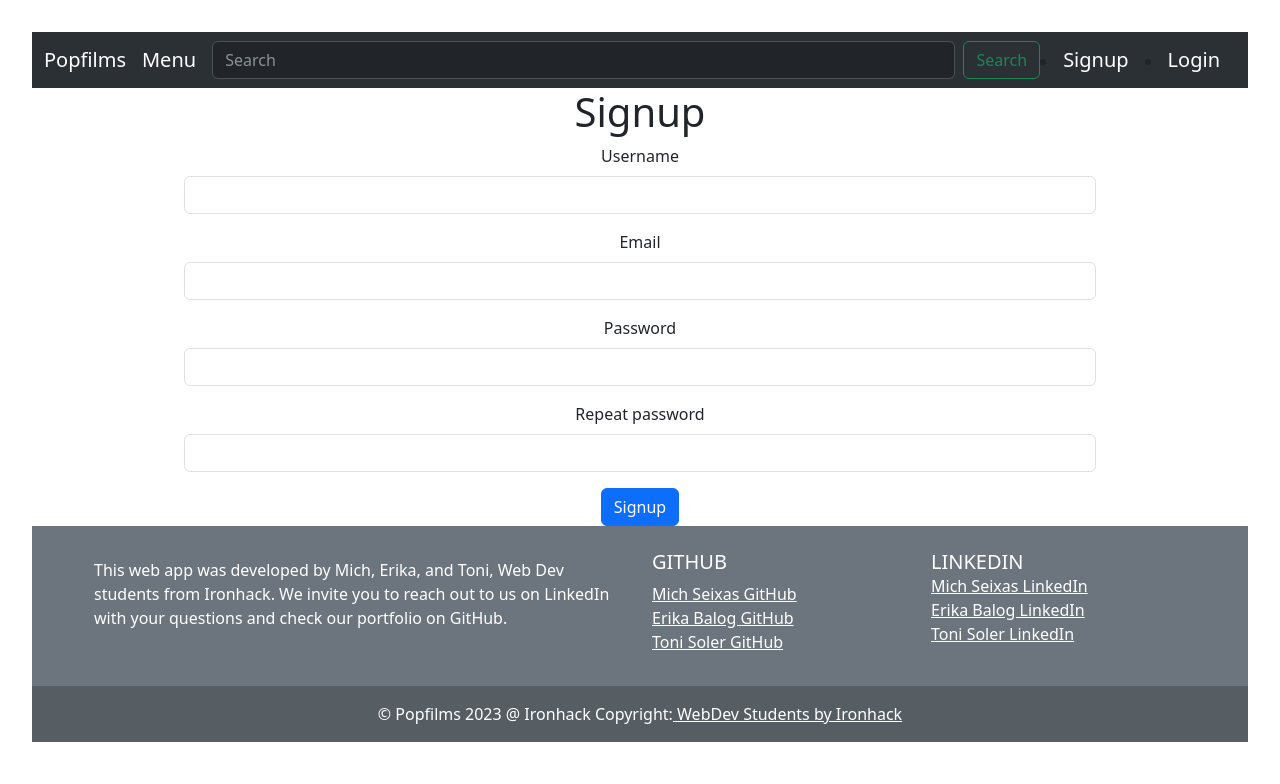
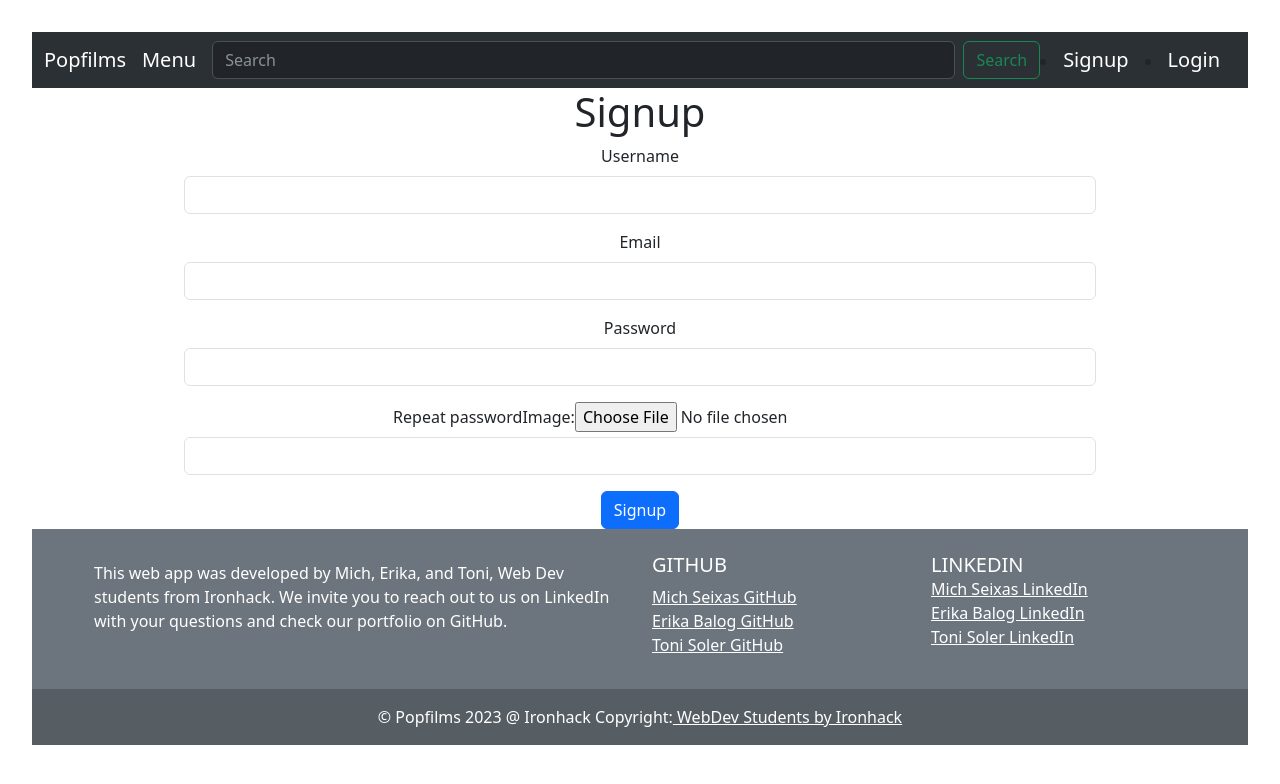
Before and after one commit to michseixas/popfilms-client, a React (Vite) app: page /signup in a window 1280 px wide. Shown: the top 784 px of the page. Built offline with nearby package versions, Linux system fonts and the light colour scheme.

Commit message:
implementation of cloudinary in client dev cloudinary branch

```diff
--- a/src/pages/SignupPage.jsx
+++ b/src/pages/SignupPage.jsx
@@ -5,21 +5,51 @@ import { Navigate, useNavigate } from "react-router-dom";
 import { authContext } from "../contexts/auth.context";
 import { signup } from "../services/auth.service";
 
-let baseUrl = "http://localhost:5005/auth";
+
+
 
 function SignupPage() {
+  let baseUrl = "http://localhost:5005/auth";
+
   const [username, setUsername] = useState("");
   const [email, setEmail] = useState("");
   const [password, setPassword] = useState("");
   const [passwordRepeat, setPasswordRepeat] = useState("");
   const [error, setError] = useState("");
+  const [imageUrl, setImageUrl] = useState("");
+  const [loadingImage, setLoadingImage] = useState(false);
+
 
   const navigate = useNavigate();
 
   const { isLoggedIn, loading, signupIsOk } = useContext(authContext);
 
+  const handleFileUpload = (e) => {
+    // console.log("The file to be uploaded is: ", e.target.files[0]);
+    setLoadingImage (true);
+
+    const uploadData = new FormData();
+
+    // imageUrl => this name has to be the same as in the model since we pass
+    // req.body to .create() method when creating a new movie in '/api/movies' POST route
+    uploadData.append("imageUrl", e.target.files[0]);
+    // setImageUrl('uploading')
+    axios.post(baseUrl + '/upload', uploadData)
+      .then(response => {
+        // console.log("response is: ", response);
+        // response carries "fileUrl" which we can use to update the state
+        setImageUrl(response.data.fileUrl);
+        setLoadingImage(false);
+      })
+      .catch(err => console.log("Error while uploading the file: ", err));
+  };
+
   const submitHandler = (e) => {
+
     e.preventDefault();
+
+    if (loadingImage) return;
+
 
 
     if (username == "" || email== "" || password == "" || passwordRepeat == "") {
@@ -33,7 +63,7 @@ function SignupPage() {
       return;
     }
 
-    const user = { username, email, password };
+    const user = { username, email, password, imageUrl };
 
     // axios
     //   .post(baseUrl + "/signup", user)
@@ -96,6 +126,11 @@ function SignupPage() {
           <label htmlFor="passwordrepeat" className="form-label">
             Repeat password
           </label>
+          {/* //cloudinary start*/}
+          <label>Image:</label>
+          {loadingImage && <p>Loading image...</p>}
+        <input type="file" onChange={(e) => handleFileUpload(e)} />
+          {/* //cloudinary end*/}
           <input
             type="password"
             className="form-control"
@@ -104,7 +139,7 @@ function SignupPage() {
             onChange={(e) => setPasswordRepeat(e.target.value)}
           />
         </div>
-        <button type="submit" className="btn btn-primary">
+        <button type="submit" className="btn btn-primary" disabled= {loadingImage}>
           Signup
         </button>
       </form>
```
